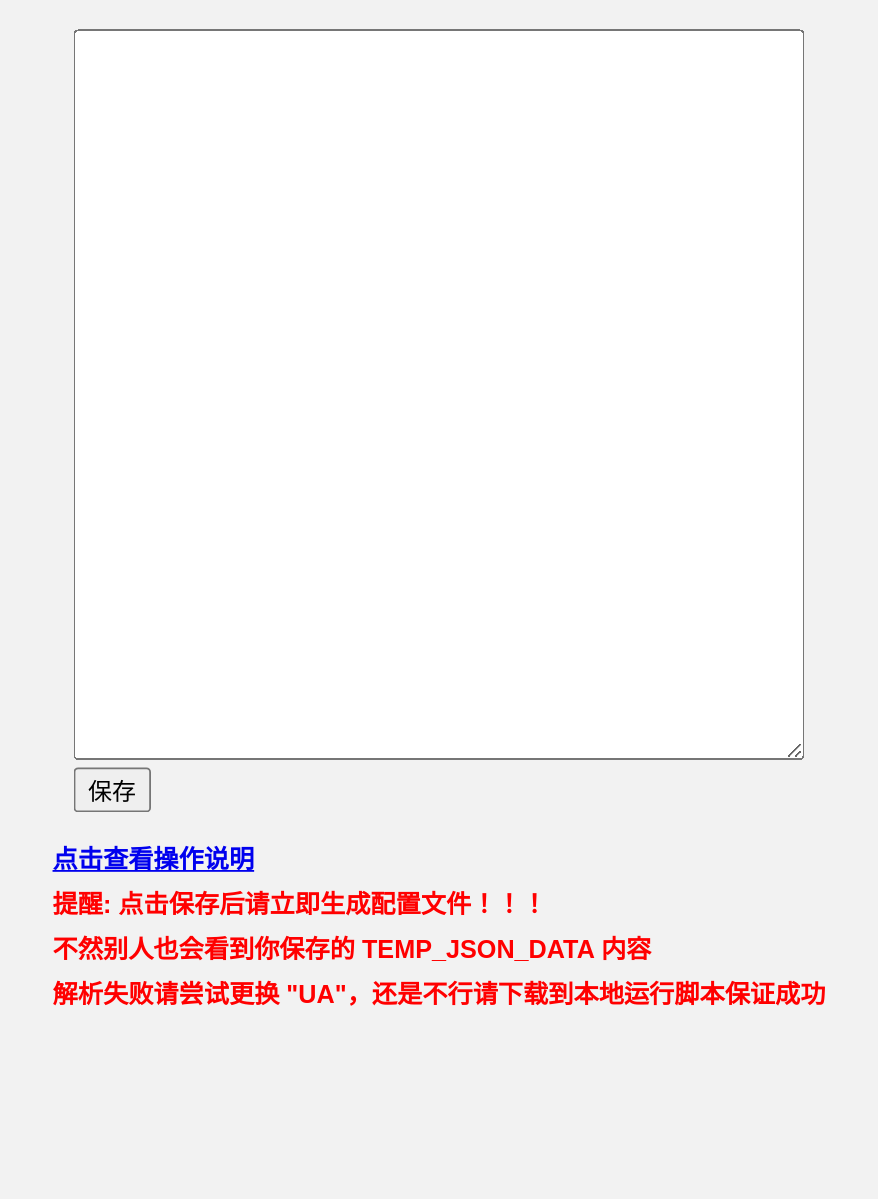
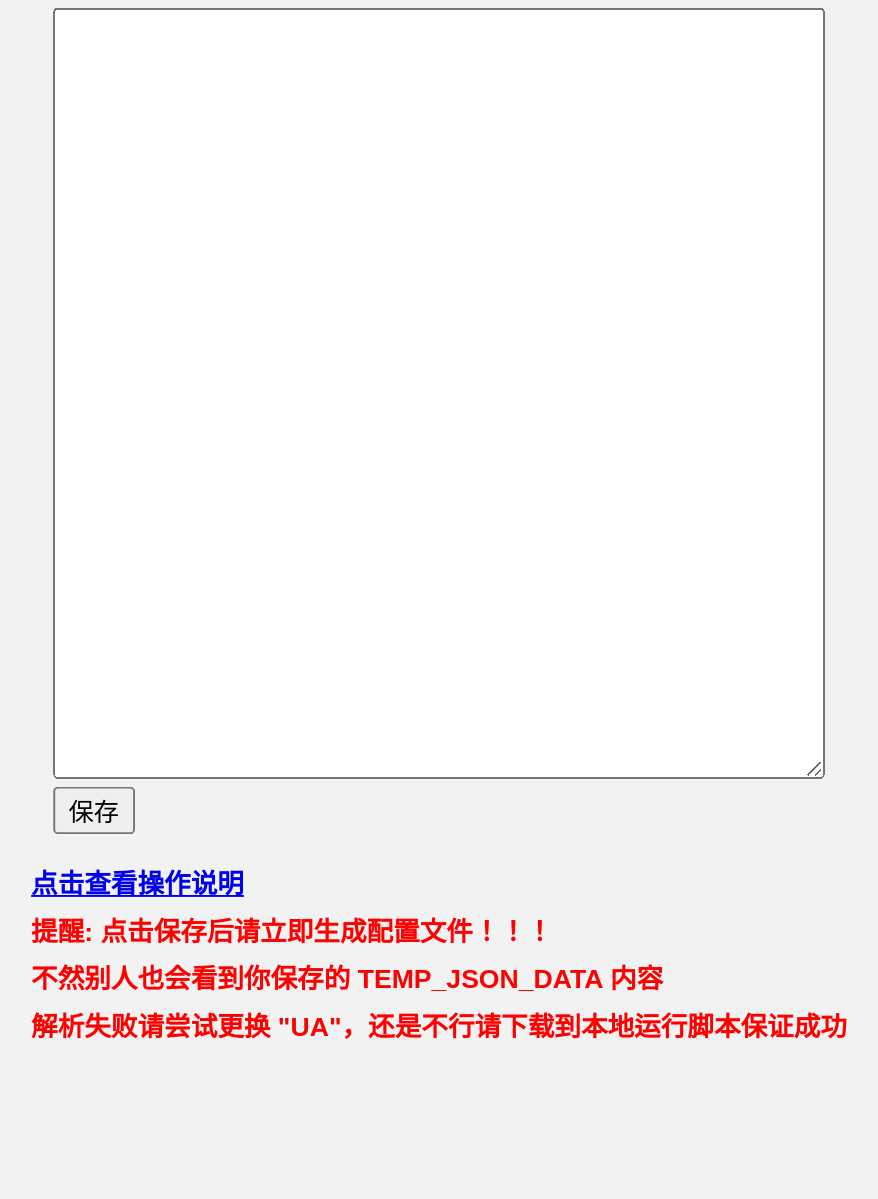
Before and after one commit to gg4924/sing-box-subscribe, a Flask app: template templates/index.html in a window 1280 px wide; the page is wider, and only the part inside the window is pictured. Shown: that part, without its empty margins (201-1079 px from the left). Before the commit the page ends 1006 px from the top of that part, so only its background shows below. Run offline with Flask 3, Linux system fonts and the light colour scheme; the template is opened without the code that fills it, so the values that code supplies are empty.

Commit message:
Update index.html

```diff
--- a/templates/index.html
+++ b/templates/index.html
@@ -12,7 +12,7 @@
             max-width: 100%; /* 调整内容最大宽度 */
             margin: 10px auto; /* 减少上下 margin，增加左右 margin */
             padding: 10px; /* 增加内边距 */
-            transform: scale(1.8); /* 将内容放大180% */
+            transform: scale(1.9); /* 将内容放大190% */
             justify-content: center;
             height: 100vh; /* 使内容在垂直方向上居中 */
             /* margin: 0; 去掉默认的页面边距 */
```
